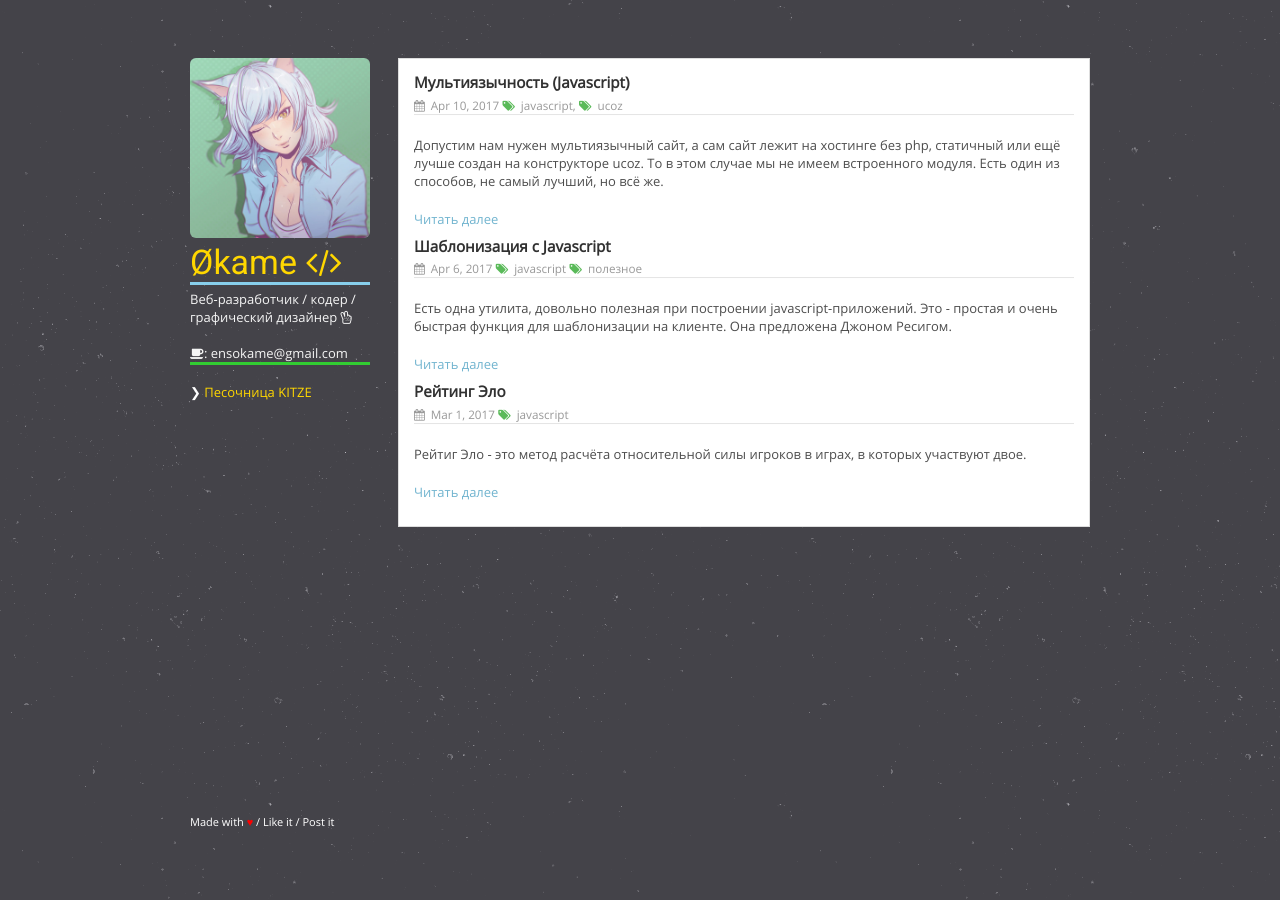
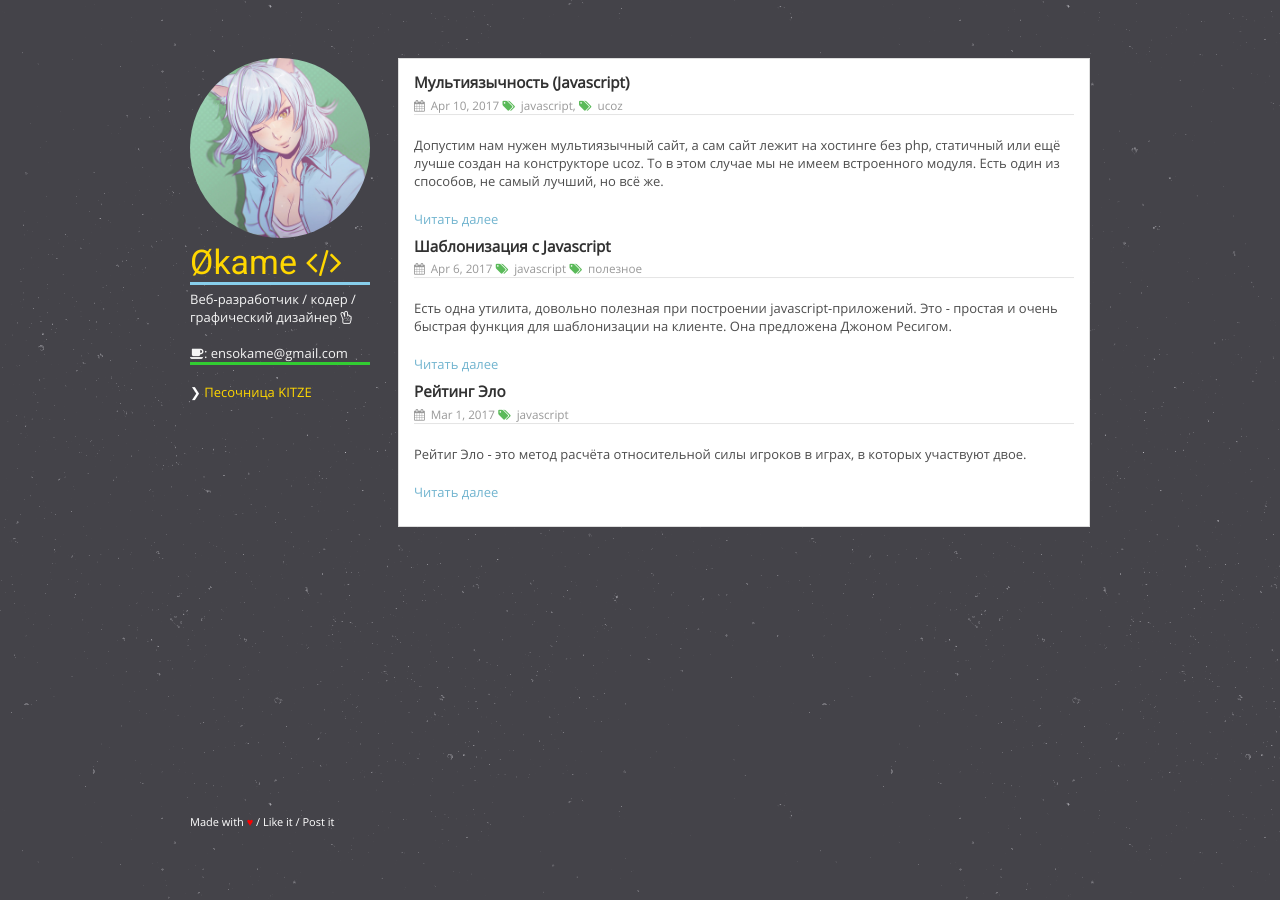
Before and after one commit to IOEnso/ioenso.github.io, a Jekyll site: the page built from index.html, in a window 1280 px wide. Built offline with Jekyll 4.4.1, drawn with Linux system fonts in a browser that asks for light colours.

Commit message:
Update main.css

```diff
--- a/assets/css/main.css
+++ b/assets/css/main.css
@@ -72,7 +72,7 @@ a:hover small {
 	text-decoration: none;
 }
 .rounded {
-	border-radius: 6px;
+	border-radius: 100%;
 }
 .border-blue {
 	border: 7px solid #87CEEB;
```
